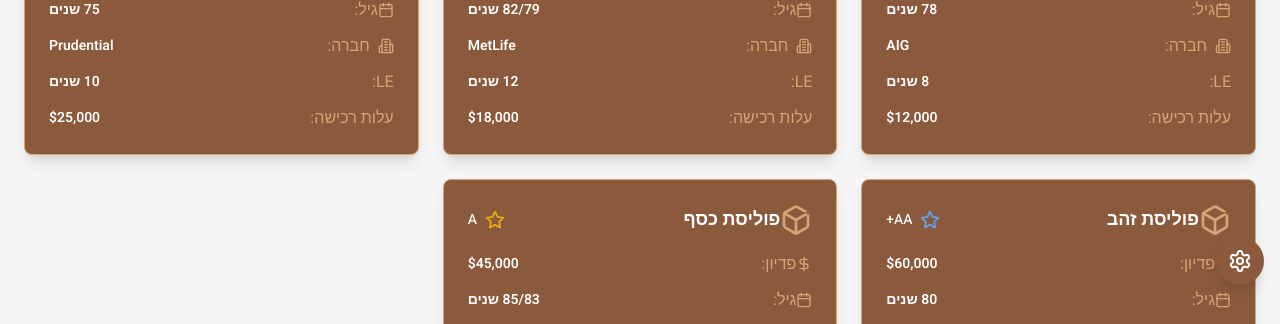
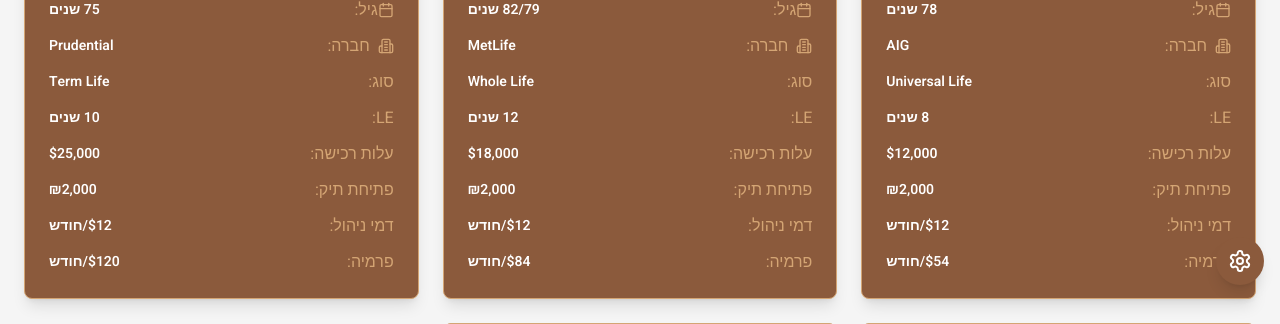
Before and after one commit to cea2025/ADR, a React (Vite) app: page / in a window 1280 px wide. Shown: the part 419-743 px from the top of the page. Built offline with nearby package versions, Linux system fonts and the light colour scheme; no server answers.

Commit message:
Add comprehensive policy parameters: type, opening cost, management fees, and premium

```diff
--- a/src/components/Admin/PolicyForm.tsx
+++ b/src/components/Admin/PolicyForm.tsx
@@ -12,6 +12,7 @@
 const PolicyForm: React.FC<PolicyFormProps> = ({ policy, onSave, onCancel, title }) => {
   const [formData, setFormData] = useState({
     name: '',
+    policyType: 'Universal Life',
     age: 75,
     coupleType: 'single' as 'single' | 'couple',
     maleAge: 75,
@@ -21,6 +22,9 @@
     faceValue: 1000000,
     purchaseCost: 200000,
     lifeExpectancy: 8.5,
+    openingCost: 2000,
+    monthlyManagementFee: 12,
+    monthlyPremium: 54,
     isActive: true
   });
 
@@ -30,6 +34,7 @@
     if (policy) {
       setFormData({
         name: policy.name,
+        policyType: policy.policyType || 'Universal Life',
         age: typeof policy.age === 'number' ? policy.age : 75,
         coupleType: policy.coupleType,
         maleAge: typeof policy.age === 'object' ? policy.age.male : 75,
@@ -39,6 +44,9 @@
         faceValue: policy.faceValue,
         purchaseCost: policy.purchaseCost,
         lifeExpectancy: policy.lifeExpectancy,
+        openingCost: policy.openingCost || 2000,
+        monthlyManagementFee: policy.monthlyManagementFee || 12,
+        monthlyPremium: policy.monthlyPremium || 54,
         isActive: policy.isActive ?? true
       });
     }
@@ -98,6 +106,7 @@
     const policyData = {
       ...(policy && { id: policy.id }),
       name: formData.name.trim(),
+      policyType: formData.policyType,
       age: formData.coupleType === 'single'
         ? formData.age
         : { male: formData.maleAge, female: formData.femaleAge },
@@ -107,11 +116,10 @@
       faceValue: formData.faceValue,
       purchaseCost: formData.purchaseCost,
       lifeExpectancy: formData.lifeExpectancy,
-      isActive: formData.isActive,
-      // Add required fields with default values
-      openingCost: 5000, // Default opening cost
-      monthlyManagementFee: 50, // Default monthly fee
-      monthlyPremium: 200 // Default monthly premium
+      openingCost: formData.openingCost,
+      monthlyManagementFee: formData.monthlyManagementFee,
+      monthlyPremium: formData.monthlyPremium,
+      isActive: formData.isActive
     };
 
     onSave(policyData);
@@ -176,7 +184,26 @@
 
             <div>
               <label className="block text-sm font-medium text-gray-700 mb-2">
-                סוג פוליסה
+                סוג הפוליסה *
+              </label>
+              <select
+                value={formData.policyType}
+                onChange={(e) => handleInputChange('policyType', e.target.value)}
+                className="w-full px-3 py-2 border border-gray-300 rounded-lg focus:ring-2 focus:ring-adr-brown focus:border-transparent"
+              >
+                <option value="Term Life">Term Life</option>
+                <option value="Whole Life">Whole Life</option>
+                <option value="Universal Life">Universal Life</option>
+                <option value="Variable Life">Variable Life</option>
+                <option value="Variable Universal Life">Variable Universal Life</option>
+              </select>
+            </div>
+          </div>
+
+          {/* Policy Type Section */}
+          <div>
+            <label className="block text-sm font-medium text-gray-700 mb-2">
+              סוג המבוטח
             </label>
             <div className="flex space-x-4 space-x-reverse">
               <label className="flex items-center">
@@ -203,6 +230,8 @@
               </label>
             </div>
           </div>
+
+          <div>
           </div>
 
           {/* Age Section */}
@@ -334,6 +363,54 @@
             </div>
           </div>
 
+          {/* Costs Section */}
+          <div className="grid grid-cols-1 md:grid-cols-3 gap-4">
+            <div>
+              <label className="block text-sm font-medium text-gray-700 mb-2">
+                עלות פתיחת תיק (₪) *
+              </label>
+              <input
+                type="number"
+                min="0"
+                step="100"
+                value={formData.openingCost}
+                onChange={(e) => handleInputChange('openingCost', parseInt(e.target.value))}
+                className="w-full px-3 py-2 border border-gray-300 rounded-lg focus:ring-2 focus:ring-adr-brown focus:border-transparent"
+                placeholder="2000"
+              />
+            </div>
+
+            <div>
+              <label className="block text-sm font-medium text-gray-700 mb-2">
+                דמי ניהול חודשיים ($) *
+              </label>
+              <input
+                type="number"
+                min="0"
+                step="1"
+                value={formData.monthlyManagementFee}
+                onChange={(e) => handleInputChange('monthlyManagementFee', parseInt(e.target.value))}
+                className="w-full px-3 py-2 border border-gray-300 rounded-lg focus:ring-2 focus:ring-adr-brown focus:border-transparent"
+                placeholder="12"
+              />
+            </div>
+
+            <div>
+              <label className="block text-sm font-medium text-gray-700 mb-2">
+                פרמיה חודשית ($) *
+              </label>
+              <input
+                type="number"
+                min="0"
+                step="1"
+                value={formData.monthlyPremium}
+                onChange={(e) => handleInputChange('monthlyPremium', parseInt(e.target.value))}
+                className="w-full px-3 py-2 border border-gray-300 rounded-lg focus:ring-2 focus:ring-adr-brown focus:border-transparent"
+                placeholder="54"
+              />
+            </div>
+          </div>
+
           {/* Life Expectancy & Status */}
           <div className="grid grid-cols-1 md:grid-cols-2 gap-4">
             <div>
--- a/src/components/Calculator/PolicySelector.tsx
+++ b/src/components/Calculator/PolicySelector.tsx
@@ -129,6 +129,13 @@
                 </div>
 
                 <div className="flex items-center justify-between">
+                  <span>סוג:</span>
+                  <span className="text-white font-semibold text-xs md:text-sm">
+                    {policy.policyType}
+                  </span>
+                </div>
+
+                <div className="flex items-center justify-between">
                   <span>LE:</span>
                   <span className="text-white font-semibold text-xs md:text-sm">
                     {policy.lifeExpectancy} שנים
@@ -140,6 +147,30 @@
                   <span className="sm:hidden">עלות:</span>
                   <span className="text-white font-semibold text-xs md:text-sm">
                     ${policy.purchaseCost.toLocaleString()}
+                  </span>
+                </div>
+
+                <div className="flex items-center justify-between">
+                  <span className="hidden sm:inline">פתיחת תיק:</span>
+                  <span className="sm:hidden">פתיחה:</span>
+                  <span className="text-white font-semibold text-xs md:text-sm">
+                    ₪{policy.openingCost.toLocaleString()}
+                  </span>
+                </div>
+
+                <div className="flex items-center justify-between">
+                  <span className="hidden sm:inline">דמי ניהול:</span>
+                  <span className="sm:hidden">ניהול:</span>
+                  <span className="text-white font-semibold text-xs md:text-sm">
+                    ${policy.monthlyManagementFee}/חודש
+                  </span>
+                </div>
+
+                <div className="flex items-center justify-between">
+                  <span className="hidden sm:inline">פרמיה:</span>
+                  <span className="sm:hidden">פרמיה:</span>
+                  <span className="text-white font-semibold text-xs md:text-sm">
+                    ${policy.monthlyPremium}/חודש
                   </span>
                 </div>
               </div>
@@ -253,6 +284,13 @@
                     </div>
 
                     <div className="flex items-center justify-between">
+                      <span>סוג:</span>
+                      <span className="text-white font-semibold text-xs md:text-sm">
+                        {policy.policyType}
+                      </span>
+                    </div>
+
+                    <div className="flex items-center justify-between">
                       <span>LE:</span>
                       <span className="text-white font-semibold text-xs md:text-sm">
                         {policy.lifeExpectancy} שנים
@@ -263,6 +301,27 @@
                       <span>עלות:</span>
                       <span className="text-white font-semibold text-xs md:text-sm">
                         ${policy.purchaseCost.toLocaleString()}
+                      </span>
+                    </div>
+
+                    <div className="flex items-center justify-between">
+                      <span>פתיחה:</span>
+                      <span className="text-white font-semibold text-xs md:text-sm">
+                        ₪{policy.openingCost.toLocaleString()}
+                      </span>
+                    </div>
+
+                    <div className="flex items-center justify-between">
+                      <span>ניהול:</span>
+                      <span className="text-white font-semibold text-xs md:text-sm">
+                        ${policy.monthlyManagementFee}/חודש
+                      </span>
+                    </div>
+
+                    <div className="flex items-center justify-between">
+                      <span>פרמיה:</span>
+                      <span className="text-white font-semibold text-xs md:text-sm">
+                        ${policy.monthlyPremium}/חודש
                       </span>
                     </div>
                   </div>
--- a/src/constants/policies.ts
+++ b/src/constants/policies.ts
@@ -4,76 +4,89 @@
   {
     id: 'policy-1',
     name: 'פוליסת כוכב',
+    policyType: 'Universal Life',
     age: 78,
     coupleType: 'single',
     insuranceCompany: 'AIG',
     companyRating: 'AA',
     faceValue: 50000,
     lifeExpectancy: 8,
-    openingCost: 500,
-    monthlyManagementFee: 150,
+    openingCost: 2000, // שקלים
+    monthlyManagementFee: 12, // דולר
     purchaseCost: 12000,
-    monthlyPremium: 200
+    monthlyPremium: 54 // דולר
   },
   {
     id: 'policy-2',
     name: 'משה וחנה',
+    policyType: 'Whole Life',
     age: { male: 82, female: 79 },
     coupleType: 'couple',
     insuranceCompany: 'MetLife',
     companyRating: 'A+',
     faceValue: 75000,
     lifeExpectancy: 12,
-    openingCost: 750,
-    monthlyManagementFee: 200,
+    openingCost: 2000, // שקלים
+    monthlyManagementFee: 12, // דולר
     purchaseCost: 18000,
-    monthlyPremium: 250
+    monthlyPremium: 84 // דולר
   },
   {
     id: 'policy-3',
     name: 'פוליסת יהלום',
+    policyType: 'Term Life',
     age: 75,
     coupleType: 'single',
     insuranceCompany: 'Prudential',
     companyRating: 'AAA',
     faceValue: 100000,
     lifeExpectancy: 10,
-    openingCost: 1000,
-    monthlyManagementFee: 300,
+    openingCost: 2000, // שקלים
+    monthlyManagementFee: 12, // דולר
     purchaseCost: 25000,
-    monthlyPremium: 400
+    monthlyPremium: 120 // דולר
   },
   {
     id: 'policy-4',
     name: 'פוליסת זהב',
+    policyType: 'Universal Life',
     age: 80,
     coupleType: 'single',
     insuranceCompany: 'New York Life',
     companyRating: 'AA+',
     faceValue: 60000,
     lifeExpectancy: 7,
-    openingCost: 600,
-    monthlyManagementFee: 180,
+    openingCost: 2000, // שקלים
+    monthlyManagementFee: 12, // דולר
     purchaseCost: 15000,
-    monthlyPremium: 220
+    monthlyPremium: 72 // דולר
   },
   {
     id: 'policy-5',
     name: 'פוליסת כסף',
+    policyType: 'Whole Life',
     age: { male: 85, female: 83 },
     coupleType: 'couple',
     insuranceCompany: 'Guardian',
     companyRating: 'A',
     faceValue: 45000,
     lifeExpectancy: 9,
-    openingCost: 450,
-    monthlyManagementFee: 120,
+    openingCost: 2000, // שקלים
+    monthlyManagementFee: 12, // דולר
     purchaseCost: 11000,
-    monthlyPremium: 180
+    monthlyPremium: 45 // דולר
   }
 ];
 
 export const COMPANY_RATINGS = ['A', 'A+', 'AA', 'AA+', 'AAA'] as const;
+
+export const POLICY_TYPES = [
+  'Term Life',
+  'Whole Life',
+  'Universal Life',
+  'Variable Life',
+  'Variable Universal Life'
+] as const;
 
 export const MAX_UNITS_PER_POLICY = 10;
 export const MAX_TOTAL_POLICIES = 10;
--- a/src/types/policy.types.ts
+++ b/src/types/policy.types.ts
@@ -1,6 +1,7 @@
 export interface LifeSettlementPolicy {
   id: string;
   name: string; // "פוליסת כוכב", "משה וחנה"
+  policyType: string; // סוג הפוליסה - "Term Life", "Whole Life", "Universal Life" וכו'
   age: number | { male: number; female: number }; // גיל יחיד או זוג
   coupleType: 'single' | 'couple';
   insuranceCompany: string;
```
Also changed, not shown: 8 other files (tests, documents, lock files or other folders). Lines whose indentation alone changed are shown as unchanged.
